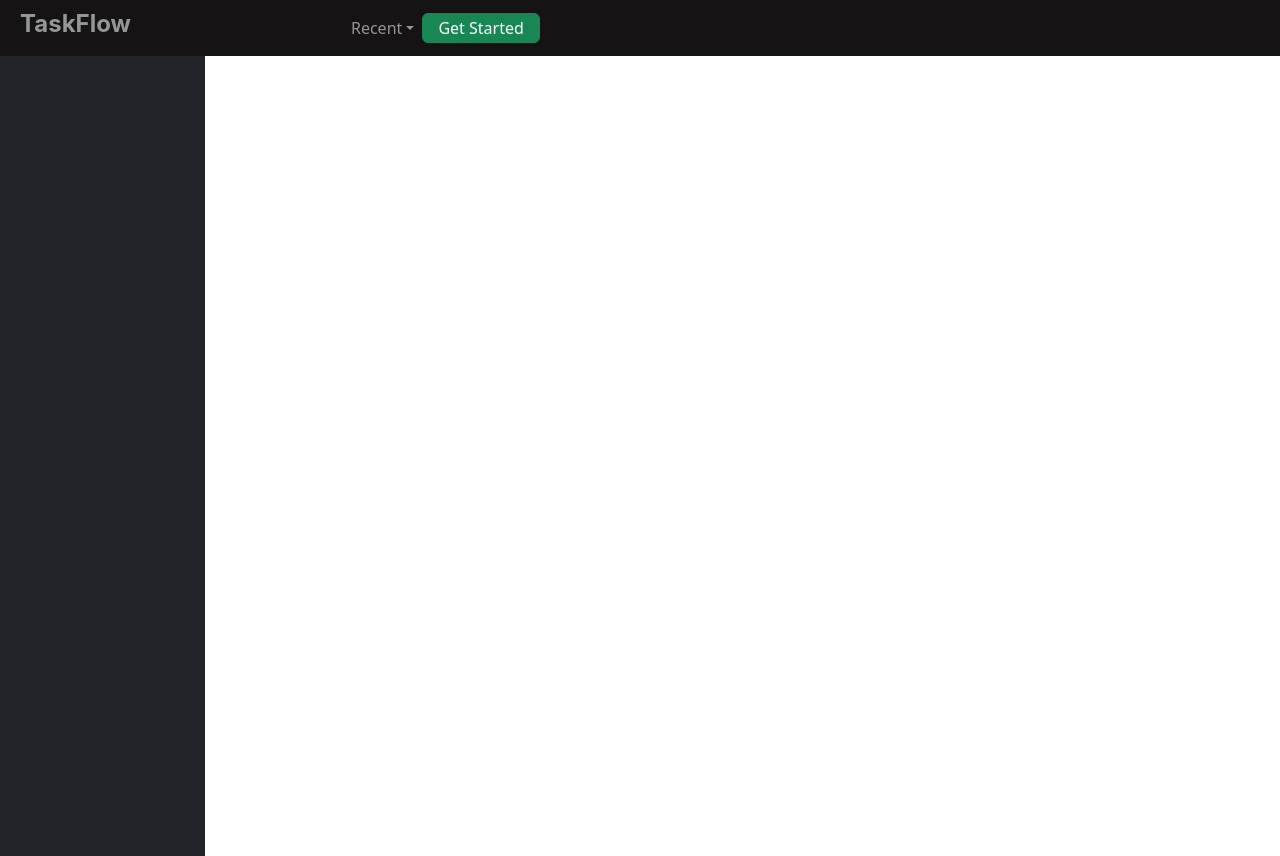
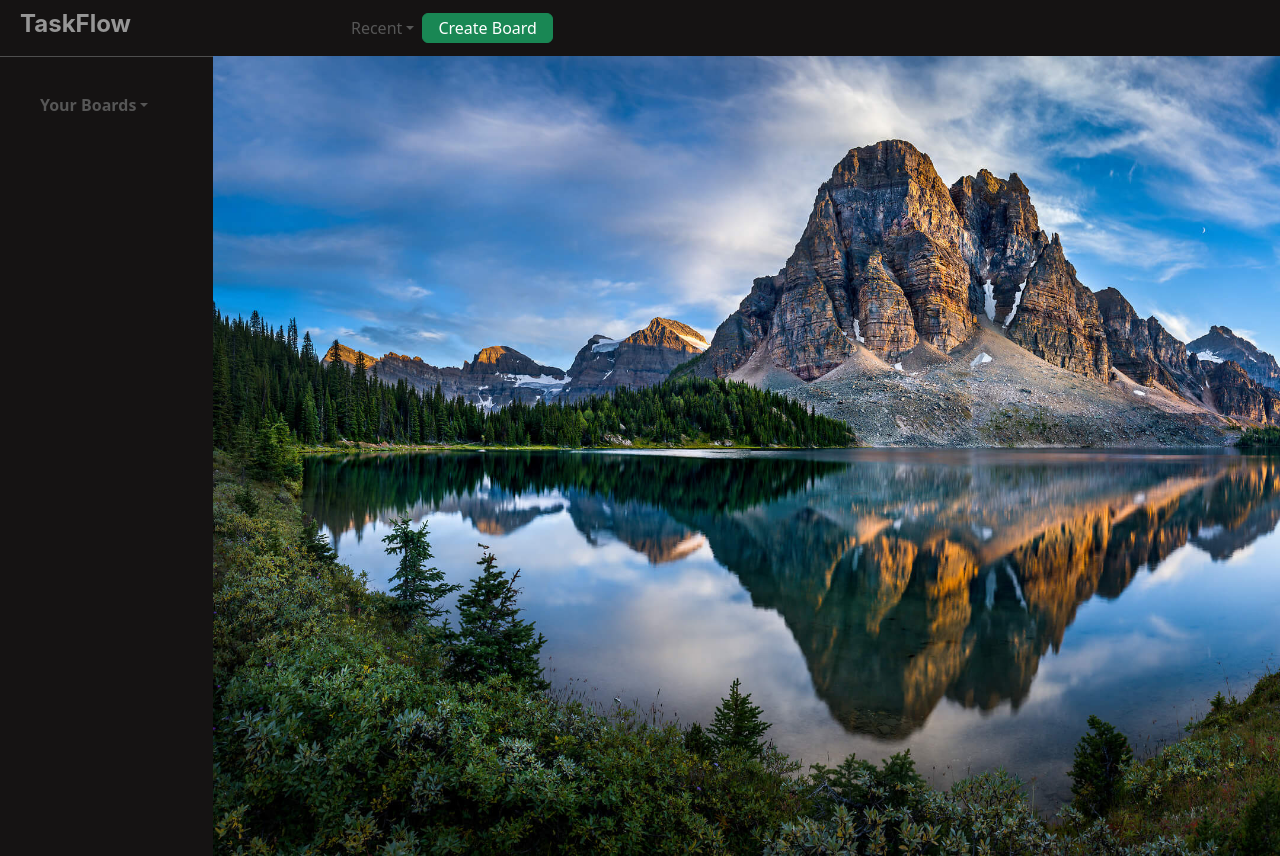
Before and after one commit to calebc96/TaskFlow, a React (Create React App) app in the folder taskflow/: page / in a window 1280 px wide. Built offline with nearby package versions, Linux system fonts and the light colour scheme; the HTML template or start-up script is replaced by a standard one.

Commit message:
finished layout including a dropdown for boards on side menu, fixed image blur by resizing image in windows

```diff
--- a/taskflow/src/components/TaskBoard.js
+++ b/taskflow/src/components/TaskBoard.js
@@ -3,21 +3,41 @@ import "../styles/TaskBoard.css";
 import Container from "react-bootstrap/Container";
 import Row from "react-bootstrap/Row";
 import Col from "react-bootstrap/Col";
+import Nav from "react-bootstrap/Nav";
+import Navbar from "react-bootstrap/Navbar";
+import NavDropdown from "react-bootstrap/NavDropdown";
 
 export default function TaskBoard() {
   return (
-    <Container fluid className="p-0 m-0 ">
+    <Container fluid className="main-container">
       <Row>
         <Col
-          className="bg-dark side-bar"
+          className="side-bar"
           xs={2}
           sm={2}
           md={2}
           lg={2}
           xl={2}
           xxl={2}
+          variant="dark"
+          expand="lg"
         >
-          Your Boards
+          <Navbar>
+            <Container>
+              <Nav>
+                <NavDropdown
+                  id="nav-dropdown-dark-example"
+                  title="Your Boards"
+                  menuVariant="dark"
+                >
+                  <NavDropdown.Item href="#action/3.1">Action</NavDropdown.Item>
+                  <NavDropdown.Item href="#action/3.2">
+                    Another action
+                  </NavDropdown.Item>
+                </NavDropdown>
+              </Nav>
+            </Container>
+          </Navbar>
         </Col>
         <Col
           className="background-image"
--- a/taskflow/src/components/Welcome.js
+++ b/taskflow/src/components/Welcome.js
@@ -37,7 +37,7 @@ export default function Navigation() {
                 </NavDropdown>
               </Nav>
               <Button variant="success" className="create-button">
-                Get Started
+                Create Board
               </Button>
             </Navbar.Collapse>
           </Container>
--- a/taskflow/src/styles/Header.css
+++ b/taskflow/src/styles/Header.css
@@ -4,6 +4,7 @@
 }
 
 .nav-header {
+  width: 100vw;
   display: flex;
   align-items: center;
   background-color: #151313;
--- a/taskflow/src/styles/TaskBoard.css
+++ b/taskflow/src/styles/TaskBoard.css
@@ -5,12 +5,34 @@
 
 .side-bar {
     height: 100vh;
+    color: #5F5C5C;
+    font-weight: 700;
+    background-color: #151313;
+    padding-left: 20px;
+    padding-top: 20px;
+    border-top: .001rem solid rgb(78, 78, 78);
 }
 
 .background-image {
-    /* background-image: url("../images/png-test.jpg"); */
-    width: 800px;
-    height: 800px;
+    background-image: url("../images/reflection.jpg");
+    background-color: #151313;
+    background-size: cover;
     background-repeat: no-repeat;
+}
 
+.dropdown-menu{
+    background-color: #151313;
+    color: white;
 }
+
+#nav-dropdown-dark-example {
+    color: rgb(86, 86, 86);
+}
+.tasks {
+    display: flex;
+}
+
+.dropdown-item {
+    color: rgb(154, 154, 154);
+    font-weight: 500;
+}
```
Also changed, not shown: taskflow/src/images/reflection.jpg (added).
